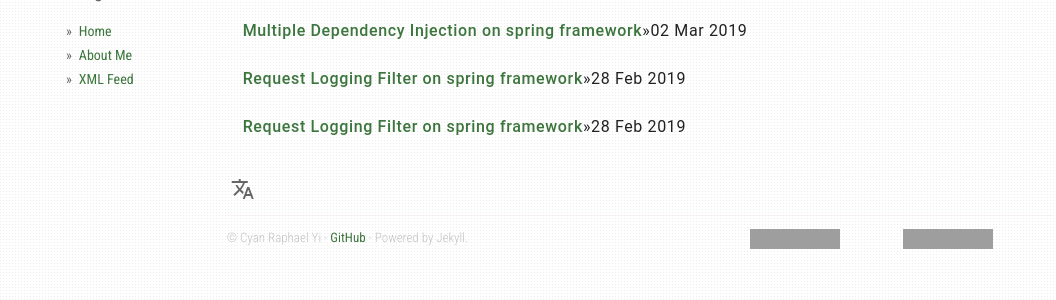
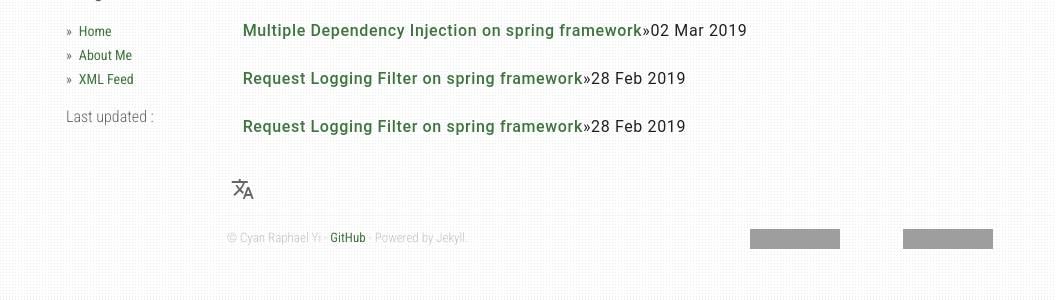
Before and after one commit to CyanRYi/sollabs-demo, a Jekyll site: the page built from index.html, in a window 1280 px wide, cut to the strip 373-673 px from the top of the page. Shown: the whole strip, without its empty margins (0-1056 px from the left). Built offline with Jekyll 4.4.1, drawn with Linux system fonts in a browser that asks for light colours; grey boxes are pictures that could not be loaded.

Commit message:
블로그 최종 업데이트 일시 표출

```diff
--- a/_layouts/default.html
+++ b/_layouts/default.html
@@ -116,6 +116,7 @@ layout: compress
                           <li><a class="about" href="{{ site.url}}{{ i.url }}">{{ i.text }}</a></li>
                           {% endfor %}
                       </ul>
+                      <span>Last updated : {{ site.date | date_to_string }}</span>
                   </div>
               </div>
               <div class="mdl-cell mdl-cell--8-col-desktop mdl-cell--8-col-tablet mdl-cell--4-col-phone">
```
